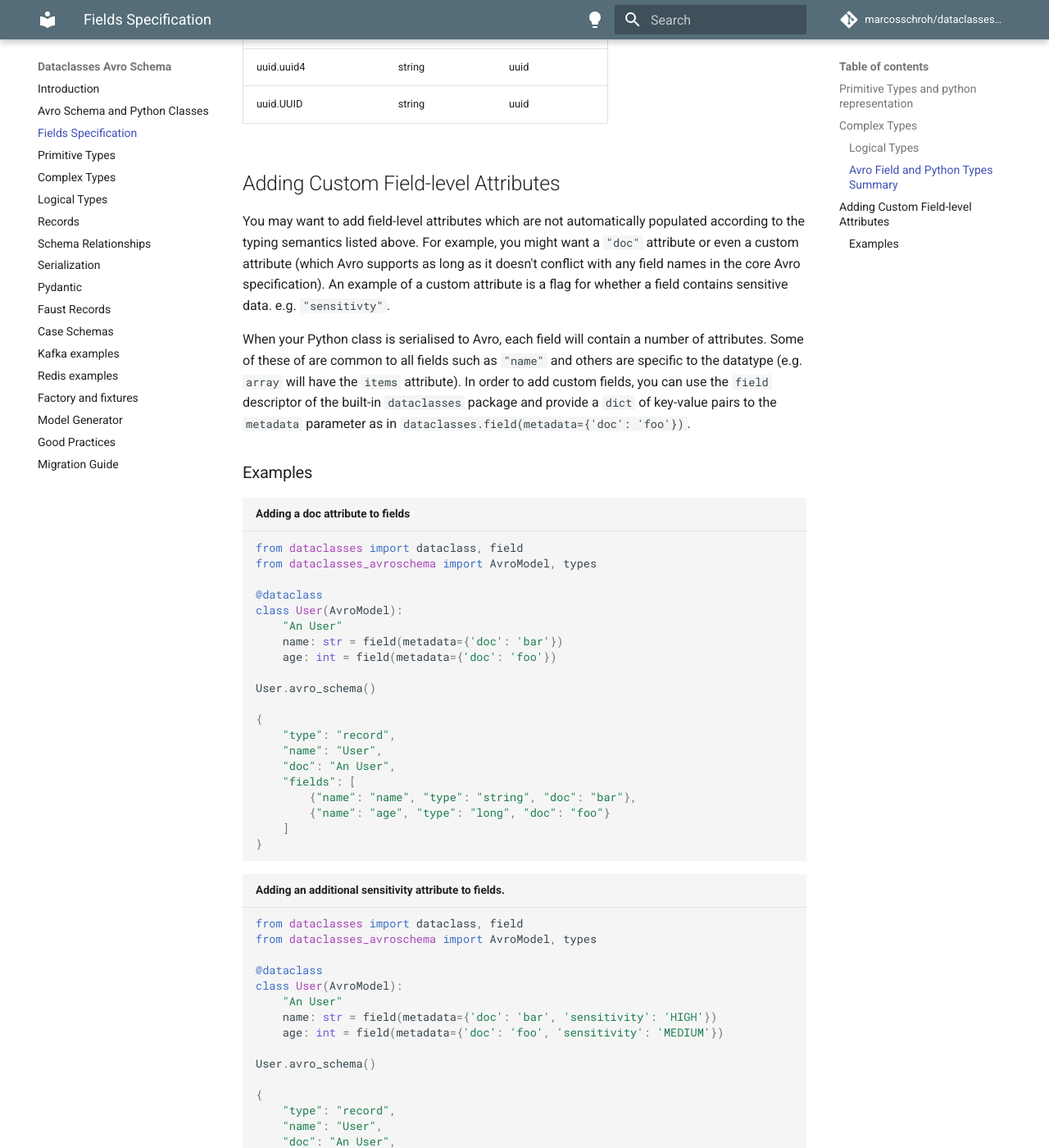
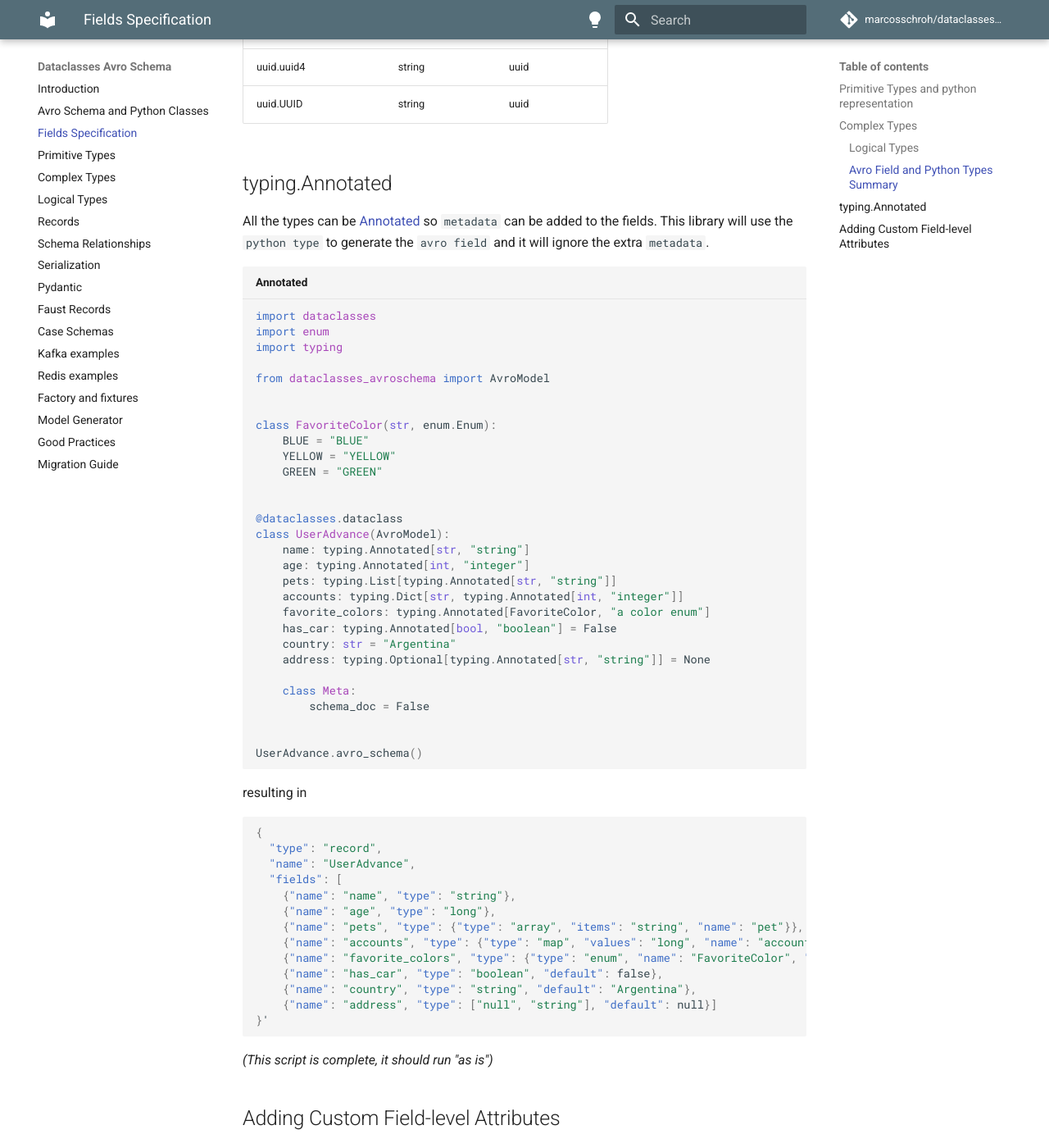
Before and after one commit to marcosschroh/dataclasses-avroschema, an MkDocs documentation site: the page built from docs/fields_specification.md, in a window 1280 px wide and 1400 px high, scrolled down 5130 px. Shown: the whole window at 82% size. Built offline with MkDocs 1.6.1 and Material for MkDocs 9.7.7, drawn with Linux system fonts in a browser that asks for light colours; comment, search, counter and statistics services are not loaded.

Commit message:
feat: support for typing.Annotated added (#264)
Co-authored-by: Marcos Schroh <marcos.schroh@kpn.com>

````diff
--- a/docs/fields_specification.md
+++ b/docs/fields_specification.md
@@ -137,6 +137,62 @@ Python Type | Avro Type   | Logical Type |
 | uuid.uuid4  | string    |  uuid        |
 | uuid.UUID    |  string        | uuid |
 
+## typing.Annotated
+
+All the types can be [Annotated](https://docs.python.org/3/library/typing.html#typing.Annotated) so `metadata` can be added to the fields. This library will use the `python type` to generate the `avro field` and it will ignore the extra `metadata`.
+
+```python title="Annotated"
+import dataclasses
+import enum
+import typing
+
+from dataclasses_avroschema import AvroModel
+
+
+class FavoriteColor(str, enum.Enum):
+    BLUE = "BLUE"
+    YELLOW = "YELLOW"
+    GREEN = "GREEN"
+
+
+@dataclasses.dataclass
+class UserAdvance(AvroModel):
+    name: typing.Annotated[str, "string"]
+    age: typing.Annotated[int, "integer"]
+    pets: typing.List[typing.Annotated[str, "string"]]
+    accounts: typing.Dict[str, typing.Annotated[int, "integer"]]
+    favorite_colors: typing.Annotated[FavoriteColor, "a color enum"]
+    has_car: typing.Annotated[bool, "boolean"] = False
+    country: str = "Argentina"
+    address: typing.Optional[typing.Annotated[str, "string"]] = None
+
+    class Meta:
+        schema_doc = False
+
+
+UserAdvance.avro_schema()
+```
+
+resulting in
+
+```json
+{
+  "type": "record",
+  "name": "UserAdvance",
+  "fields": [
+    {"name": "name", "type": "string"},
+    {"name": "age", "type": "long"},
+    {"name": "pets", "type": {"type": "array", "items": "string", "name": "pet"}},
+    {"name": "accounts", "type": {"type": "map", "values": "long", "name": "account"}},
+    {"name": "favorite_colors", "type": {"type": "enum", "name": "FavoriteColor", "symbols": ["BLUE", "YELLOW", "GREEN"]}},
+    {"name": "has_car", "type": "boolean", "default": false},
+    {"name": "country", "type": "string", "default": "Argentina"},
+    {"name": "address", "type": ["null", "string"], "default": null}]
+}'
+```
+
+*(This script is complete, it should run "as is")*
+
 ## Adding Custom Field-level Attributes
 
 You may want to add field-level attributes which are not automatically populated according to the typing semantics
@@ -148,8 +204,6 @@ When your Python class is serialised to Avro, each field will contain a number o
 to all fields such as `"name"` and others are specific to the datatype (e.g. `array` will have the `items` attribute).
 In order to add custom fields, you can use the `field` descriptor of the built-in `dataclasses` package and provide a
 `dict` of key-value pairs to the `metadata` parameter as in `dataclasses.field(metadata={'doc': 'foo'})`.
-
-### Examples
 
 ```python title="Adding a doc attribute to fields"
 from dataclasses import dataclass, field
````
Also changed, not shown: README.md (+3 -2 lines), 10 other files.
